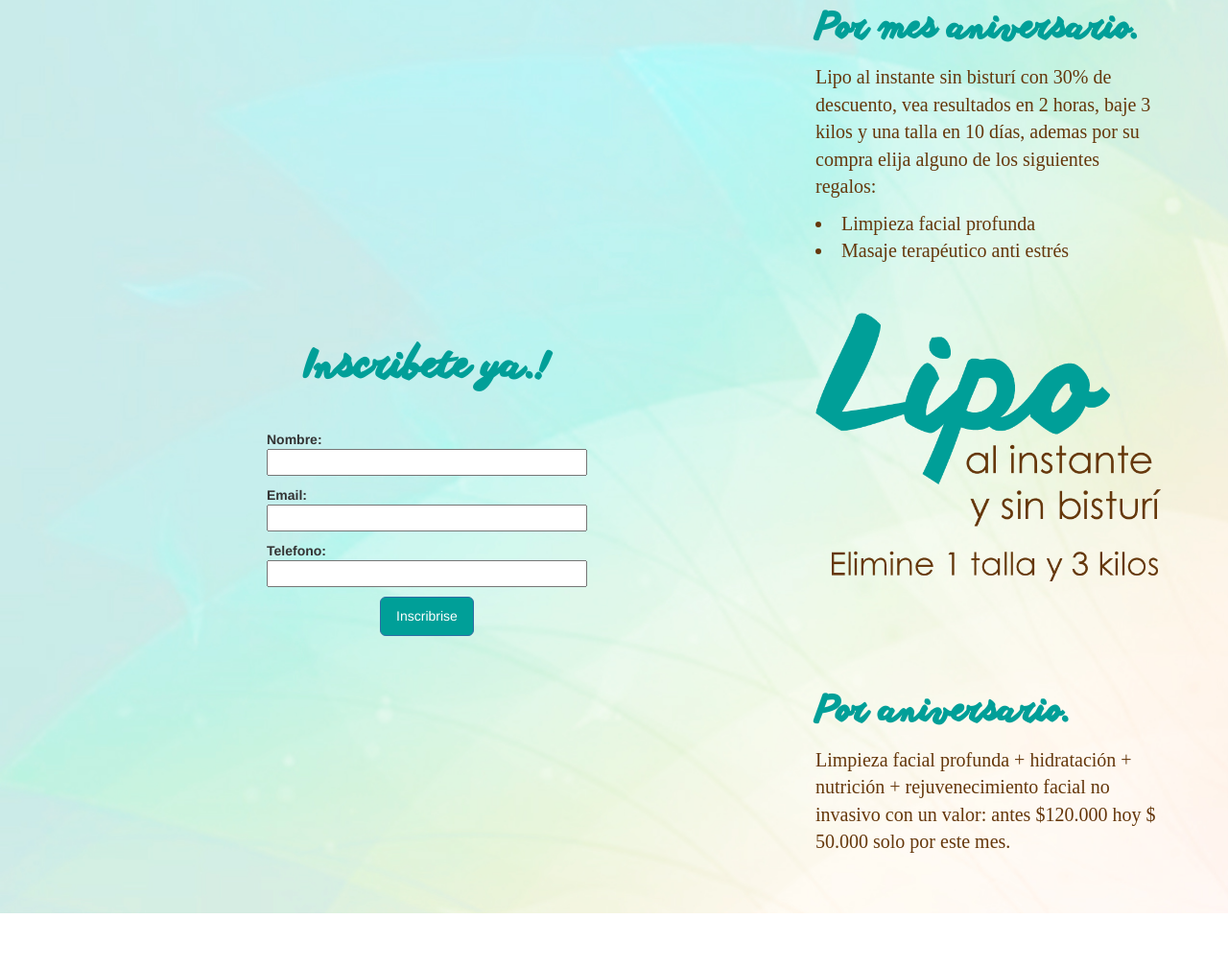
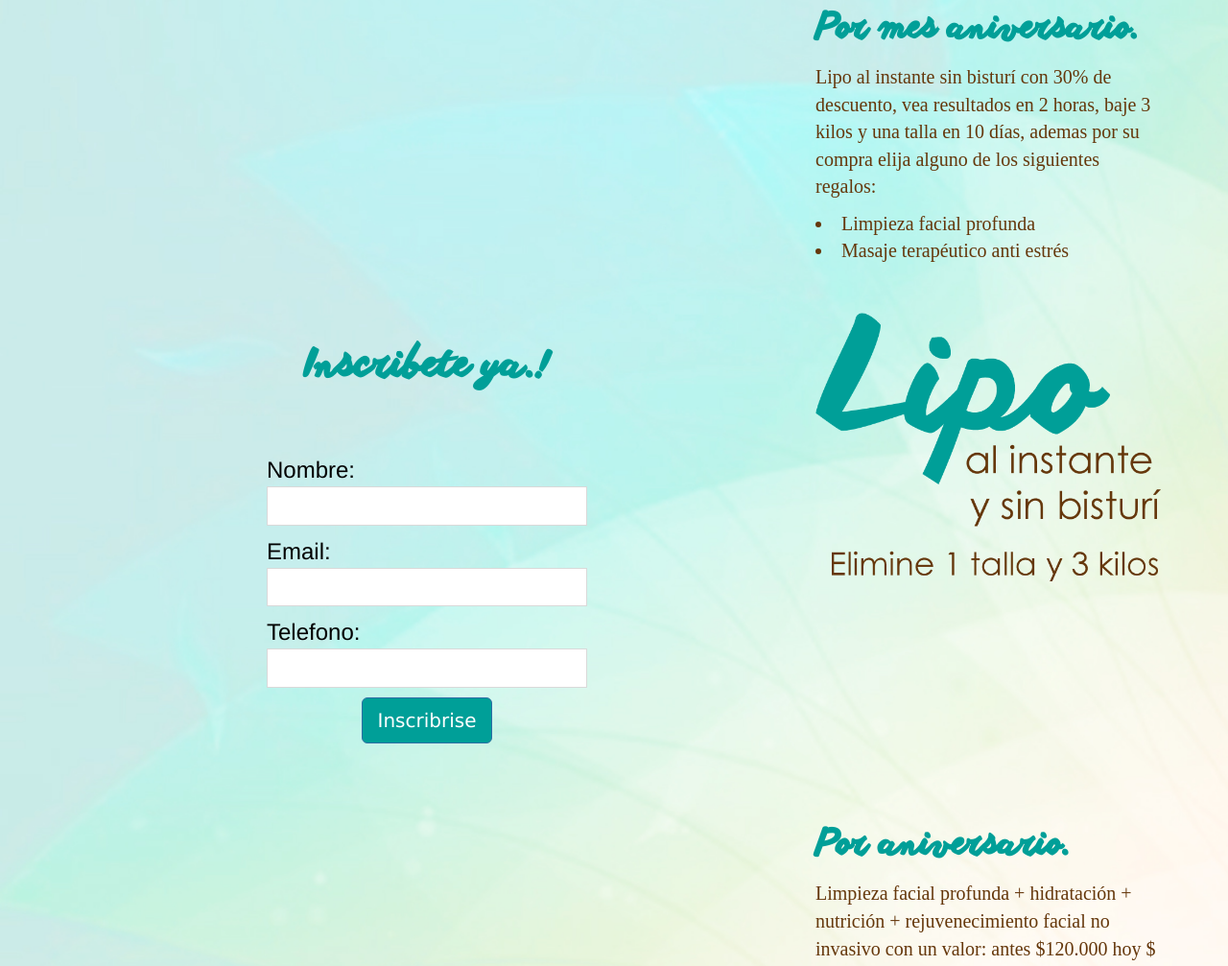
Before and after one commit to Eduarmar/consuelo, a plain HTML site: page index.html in a window 1280 px wide. Shown: the part 332-1339 px from the top of the page at 96% size. Before the commit the page ends 1284 px from the top, so only its background shows below. Drawn offline with nearby package versions, Linux system fonts and the light colour scheme; a web font is replaced by a local one.

Commit message:
commiintntt

```diff
--- a/css/style.css
+++ b/css/style.css
@@ -37,7 +37,27 @@ body{
 
 }
 
+
+@media (max-width: 992px) {
+
+ #centro img{
+   width: 450px;
+ }
+
+}
+
+
+
 /*aweber*/
+<style type="text/css">
+#af-form-2064117333 .af-body .af-textWrap{width:98%;display:block;float:none;}
+#af-form-2064117333 .af-body a{color:#CCCCCC;text-decoration:underline;font-style:normal;font-weight:normal;}
+#af-form-2064117333 .af-body input.text, #af-form-2064117333 .af-body textarea{background-color:#FFFFFF;border-color:#D9D9D9;border-width:1px;border-style:solid;color:#000000;text-decoration:none;font-style:normal;font-weight:normal;font-size:24px;font-family:Trebuchet MS, sans-serif;}
+#af-form-2064117333 .af-body input.text:focus, #af-form-2064117333 .af-body textarea:focus{background-color:#FFFAD6;border-color:#030303;border-width:1px;border-style:solid;}
+#af-form-2064117333 .af-body label.previewLabel{display:block;float:none;text-align:left;width:auto;color:#000000;text-decoration:none;font-style:normal;font-weight:normal;font-size:24px;font-family:Helvetica, sans-serif;}
+#af-form-2064117333 .af-body{padding-bottom:27px;padding-top:27px;background-repeat:no-repeat;background-position:inherit;background-image:none;color:#CCCCCC;font-size:11px;font-family:Verdana, sans-serif;}
+#af-form-2064117333 .af-header{padding-bottom:9px;padding-top:9px;padding-right:10px;padding-left:10px;background-color:transparent;background-repeat:no-repeat;background-position:inherit;background-image:none;border-width:1px;border-bottom-style:none;border-left-style:none;border-right-style:none;border-top-style:none;color:#CCCCCC;font-size:16px;font-family:Verdana, sans-serif;}
+#af-form-2064117333 .af-quirksMode .bodyText{padding-top:2px;padding-bottom:2px;}
 #af-form-2064117333 .af-quirksMode{padding-right:13px;padding-left:13px;}
 #af-form-2064117333 .af-standards .af-element{padding-right:13px;padding-left:13px;}
 #af-form-2064117333 .bodyText p{margin:1em 0;}
@@ -72,3 +92,7 @@ body{
 .af-header{margin-bottom:0;margin-top:0;padding:10px;}
 .af-quirksMode .af-element{padding-left:0!important;padding-right:0!important;}
 .lbl-right .af-element label{text-align:right;}
+body {
+}
+
+</style>
--- a/index.html
+++ b/index.html
@@ -26,6 +26,12 @@
             <li>Masaje terapéutico anti estrés</li>
         </div>
         </div>
+
+
+<section id="centro">
+
+
+
         <div class="row">
           <div class="col-md-4 col-md-offset-2">
             <form method="post" class="af-form-wrapper" accept-charset="UTF-8" action="https://www.aweber.com/scripts/addlead.pl"  >
@@ -59,7 +65,7 @@
 <label class="previewLabel" for="awf_field-93474895">Telefono:</label>
 <div class="af-textWrap"><input type="text" id="awf_field-93474895" class="text" name="custom Telefono" value=""  onfocus=" if (this.value == '') { this.value = ''; }" onblur="if (this.value == '') { this.value='';} " tabindex="502" /></div>
 <div class="af-clear"></div></div><div class="af-element buttonContainer">
-<input name="submit" class="btn btn-primary btn-lg" type="submit" value="Inscribrise" tabindex="503" />
+<input name="submit" class="btn btn-primary btn-lg" type="submit" value="Inscribrise" style="font-size: 20px;" tabindex="503" />
 <div class="af-clear"></div>
 </div>
 </div>
@@ -71,6 +77,8 @@
             <img src="images/ConsueloSpaLanding3.png" class="img-responsive" alt="">
           </div>
         </div>
+
+</section>
 
       <div class="row sep">
         <div class="col-md-4 pull-right">
```
